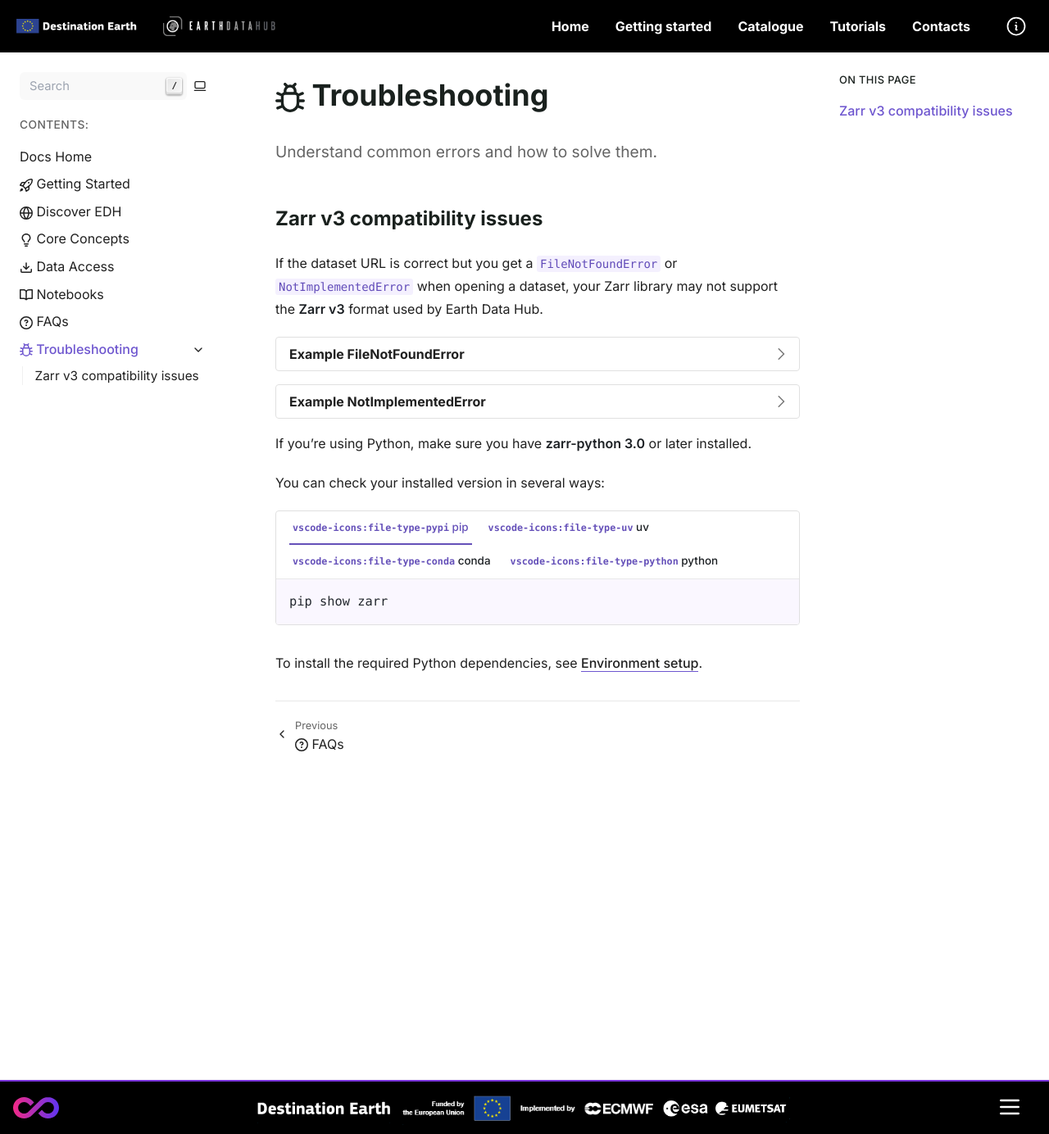
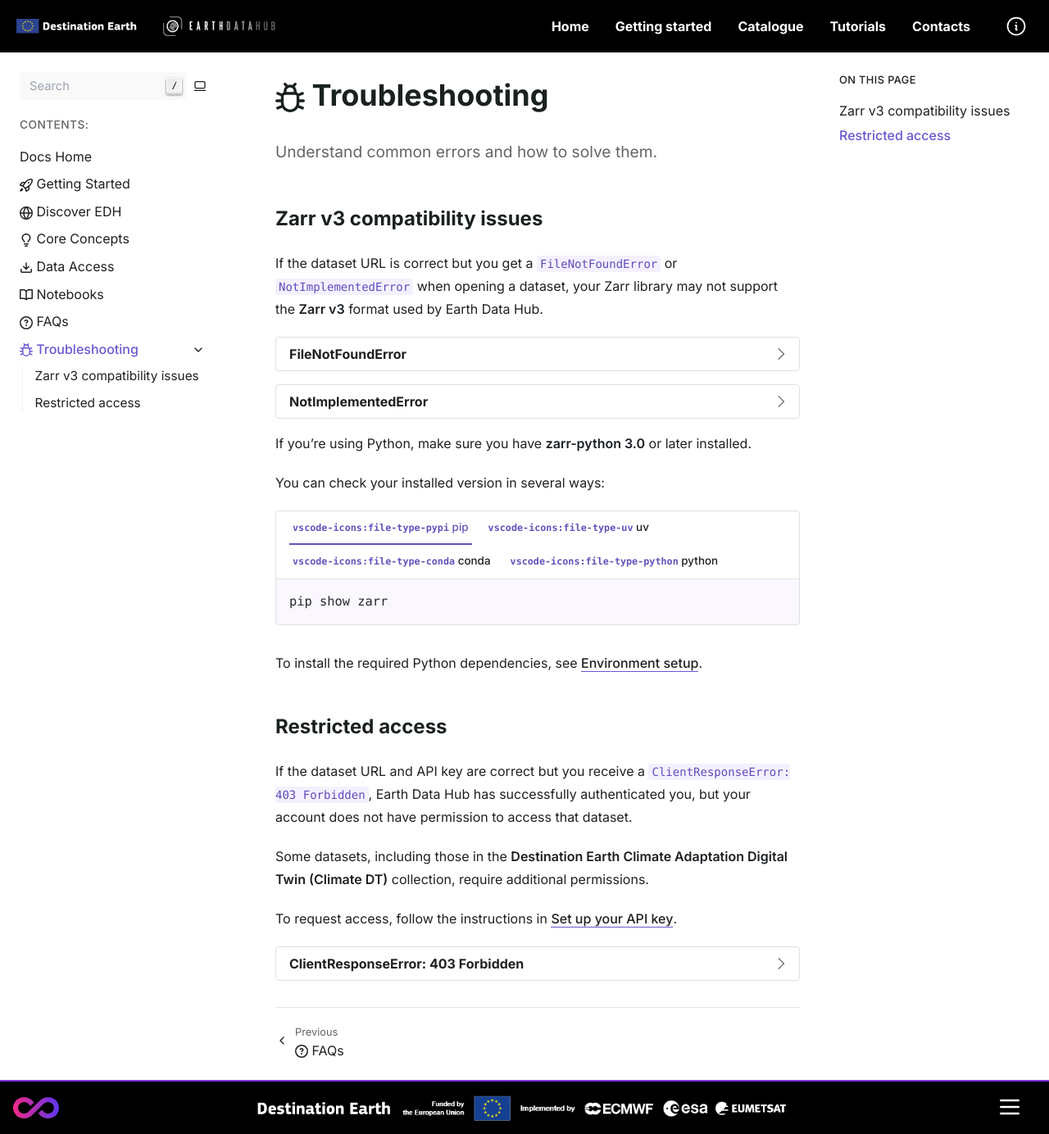
Before and after one commit to bopen/edh-docs, a Sphinx documentation site: the page built from source/troubleshooting.md, in a window 1280 px wide and 1384 px high. Shown: the whole window at 82% size. Built offline with Sphinx 7.4.7, drawn with Linux system fonts in a browser that asks for light colours; cross-references to code outside the pages are shown as plain code.

Commit message:
Troubleshooting 403 (#47)
* Improve makefile

* update workflows

* troubleshooting 403s

* cleanup

`````diff
--- a/source/troubleshooting.md
+++ b/source/troubleshooting.md
@@ -7,13 +7,13 @@
 
 If the dataset URL is correct but you get a `FileNotFoundError` or `NotImplementedError` when opening a dataset, your Zarr library may not support the **Zarr v3** format used by Earth Data Hub.
 
-````{dropdown} Example FileNotFoundError
+````{dropdown} FileNotFoundError
 ```python
 FileNotFoundError: No such file or directory: 'https://data.earthdatahub.destine.eu/era5/era5-single-levels-atmosphere-daily-utc-v0.zarr'
 ```
 ````
 
-````{dropdown} Example NotImplementedError
+````{dropdown} NotImplementedError
 ```python
 NotImplementedError: # V3 reading and writing is experimental! To enable support, set:
 ZARR_V3_EXPERIMENTAL_API=1
@@ -56,3 +56,17 @@
 ````
 
 To install the required Python dependencies, see [](environment-setup).
+
+## Restricted access
+
+If the dataset URL and API key are correct but you receive a `ClientResponseError: 403 Forbidden`, Earth Data Hub has successfully authenticated you, but your account does not have permission to access that dataset.
+
+Some datasets, including those in the **Destination Earth Climate Adaptation Digital Twin (Climate DT)** collection, require additional permissions.
+
+To request access, follow the instructions in [](set-up-your-api-key).
+
+````{dropdown} ClientResponseError: 403 Forbidden
+```python
+ClientResponseError: 403, message='Forbidden', url='https://api.earthdatahub.destine.eu/climate-dt-2/IFS-NEMO-SSP3-7.0-sfc-hourly-standard-v0.zarr/zarr.json'
+```
+````
`````
Also changed, not shown: source/data-access.md (+2 -0 lines).
